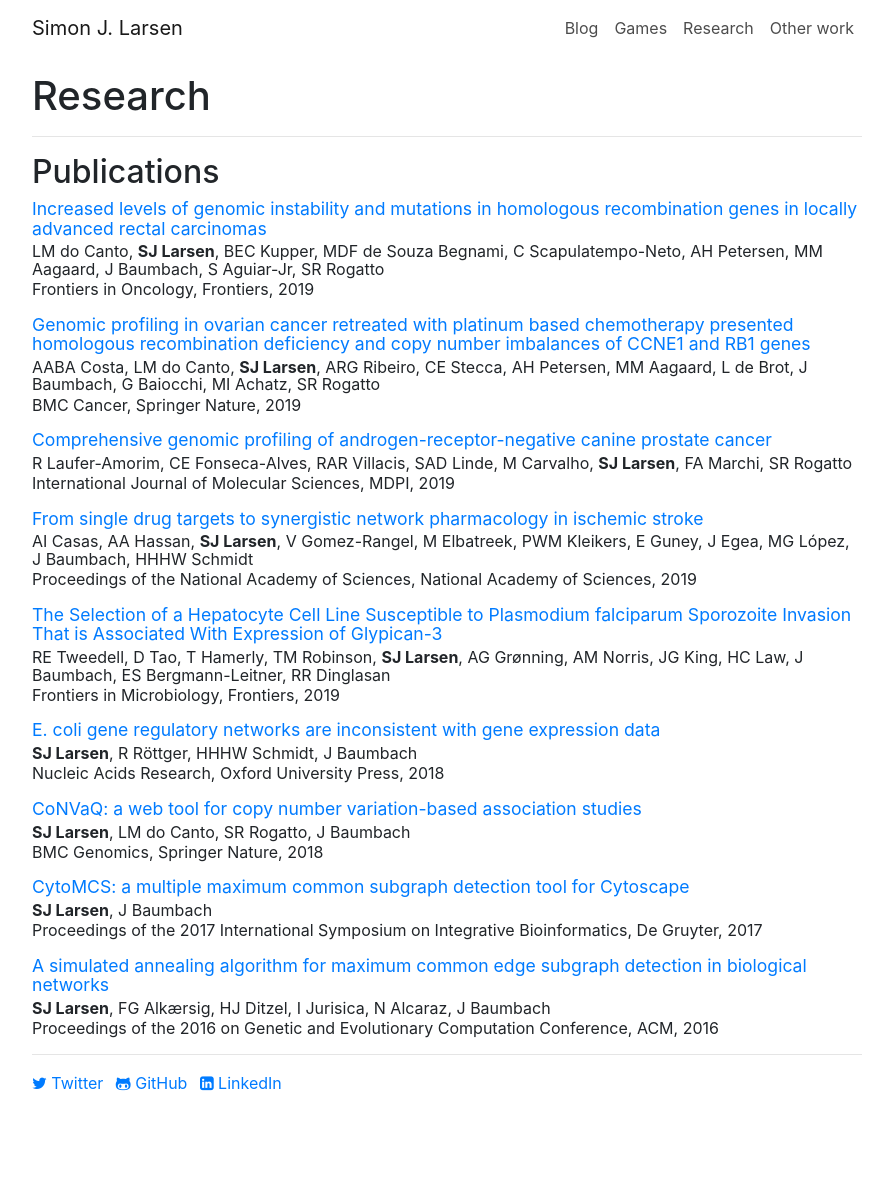
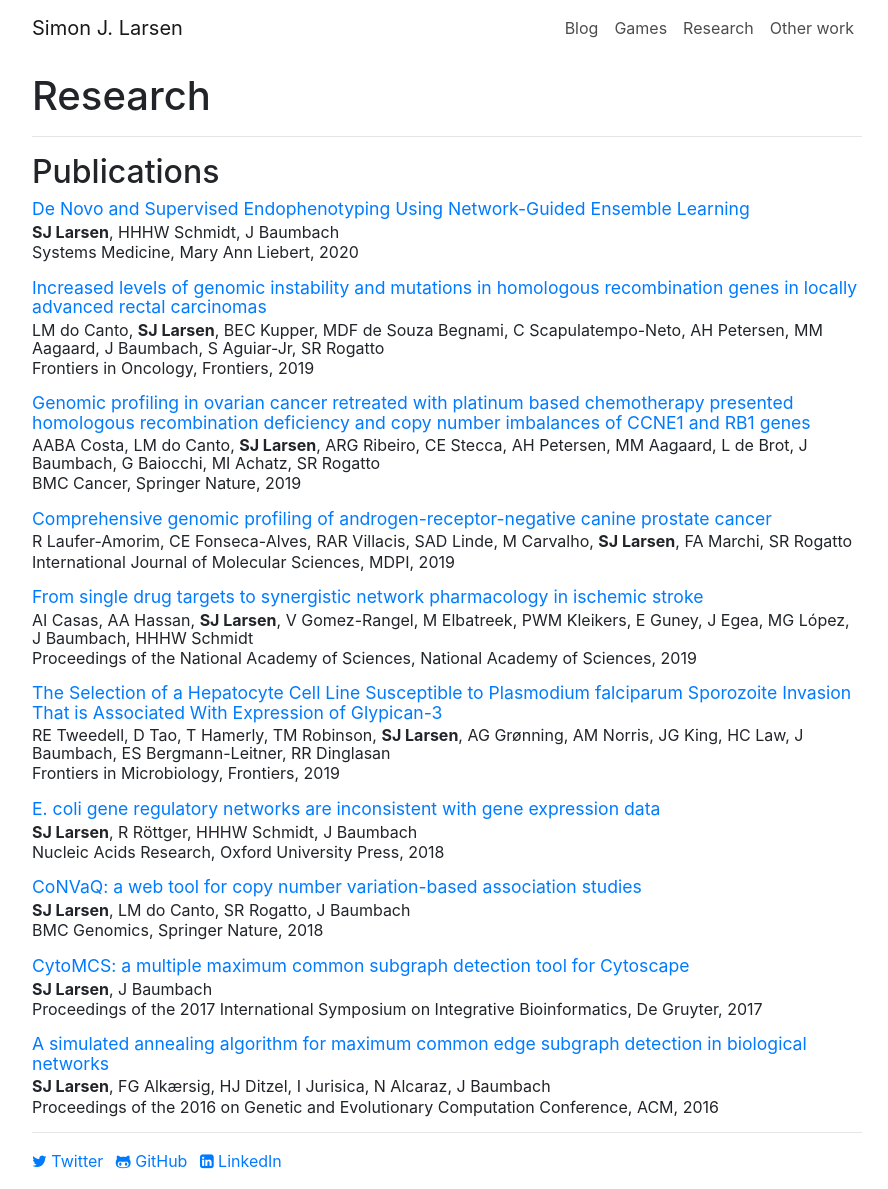
Before and after one commit to SimonLarsen/simonlarsen.github.io, a Jekyll site: the page built from research/index.md, in a window 1280 px wide. Shown: the whole page, without its empty margins (193-1081 px from the left). Built offline with Jekyll 4.4.1, drawn with Linux system fonts in a browser that asks for light colours; before the commit the page ends 1111 px from its top, so only the background shows below that.

```diff
--- a/_data/publications.yml
+++ b/_data/publications.yml
@@ -1,3 +1,9 @@
+- author: "SJ Larsen, HHHW Schmidt, J Baumbach"
+  date: "2020"
+  title: "De Novo and Supervised Endophenotyping Using Network-Guided Ensemble Learning"
+  journal: "Systems Medicine"
+  publisher: "Mary Ann Liebert"
+  doi: "10.1089/sysm.2019.0008"
 - author: "LM do Canto, SJ Larsen, BEC Kupper, MDF de Souza Begnami, C Scapulatempo-Neto, AH Petersen, MM Aagaard, J Baumbach, S Aguiar-Jr, SR Rogatto"
   date: "2019"
   title: "Increased levels of genomic instability and mutations in homologous recombination genes in locally advanced rectal carcinomas"
```
Also changed, not shown: index.md (+1 -1 lines).
